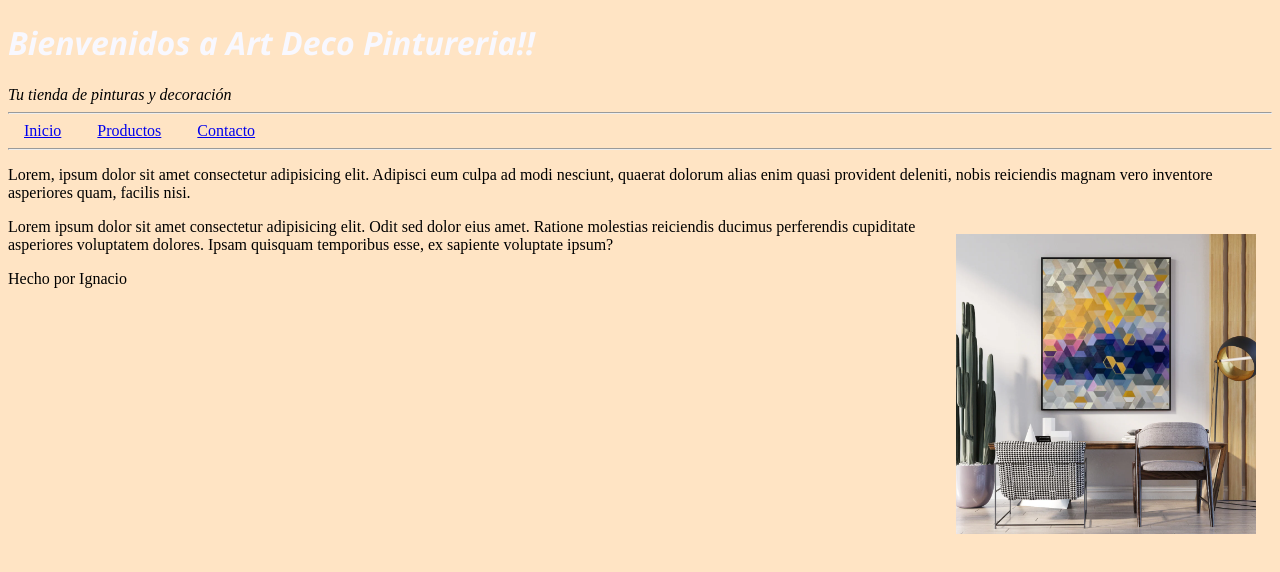
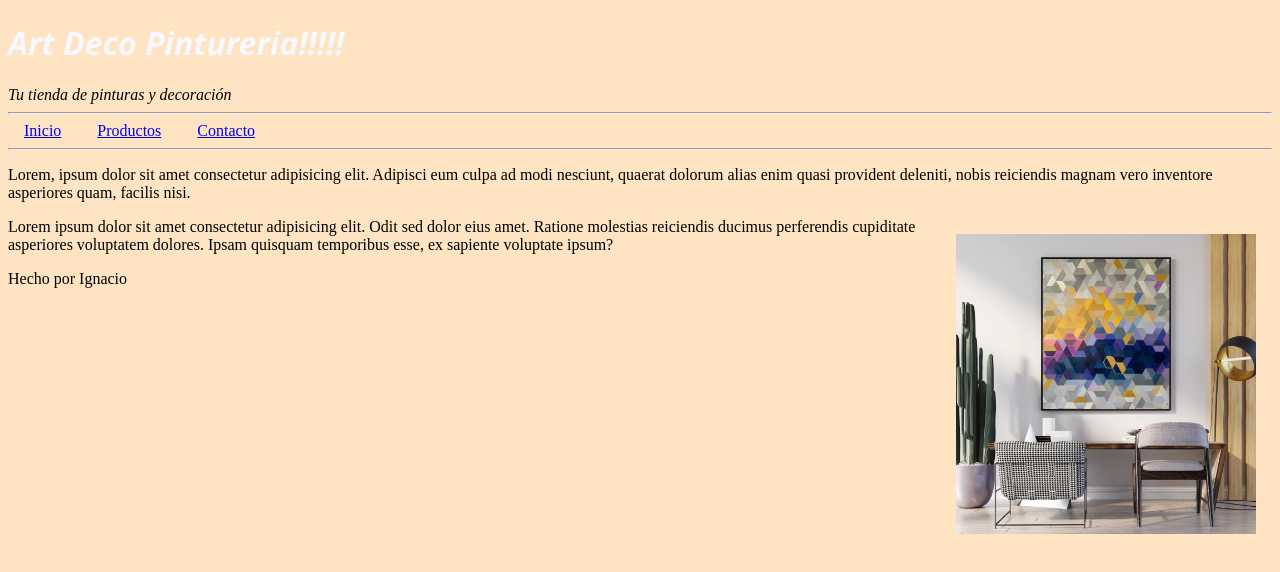
Before and after one commit to VesselVI/git-code-tutorial, a plain HTML site: page index.html in a window 1280 px wide. Drawn offline with Linux system fonts and the light colour scheme.

Commit message:
cambie el titulo again

```diff
--- a/index.html
+++ b/index.html
@@ -16,7 +16,7 @@
     <title>Art Deco</title>
 </head>
 <body style="background-color: bisque;">
-    <h1 style="font-style: oblique; font-family: 'Segoe UI', Tahoma, Geneva, Verdana, sans-serif ; color: ghostwhite;"> Bienvenidos a Art Deco Pintureria!!</h1>
+    <h1 style="font-style: oblique; font-family: 'Segoe UI', Tahoma, Geneva, Verdana, sans-serif ; color: ghostwhite;"> Art Deco Pintureria!!!!!</h1>
     <i>Tu tienda de pinturas y decoración</i>
 
 
```
